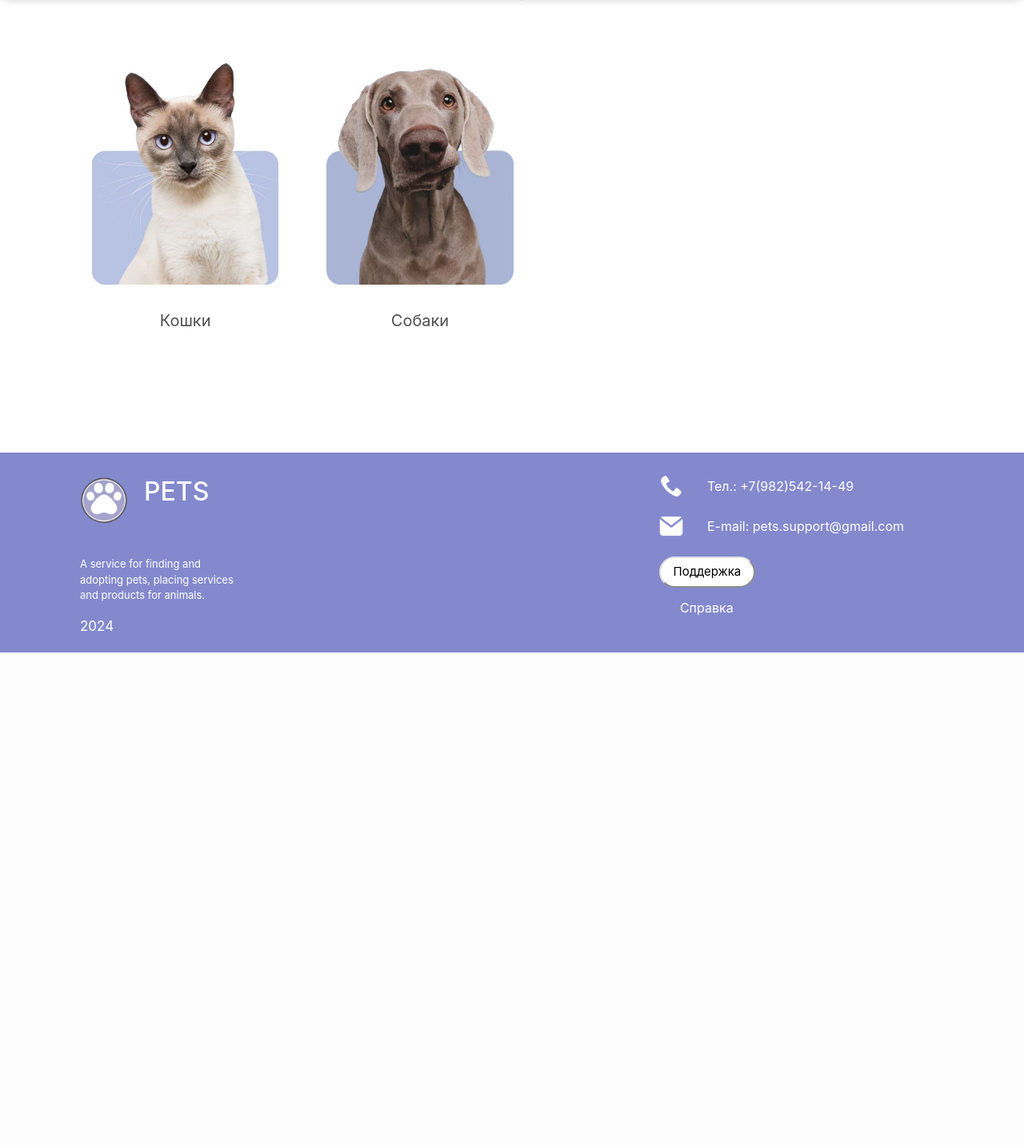
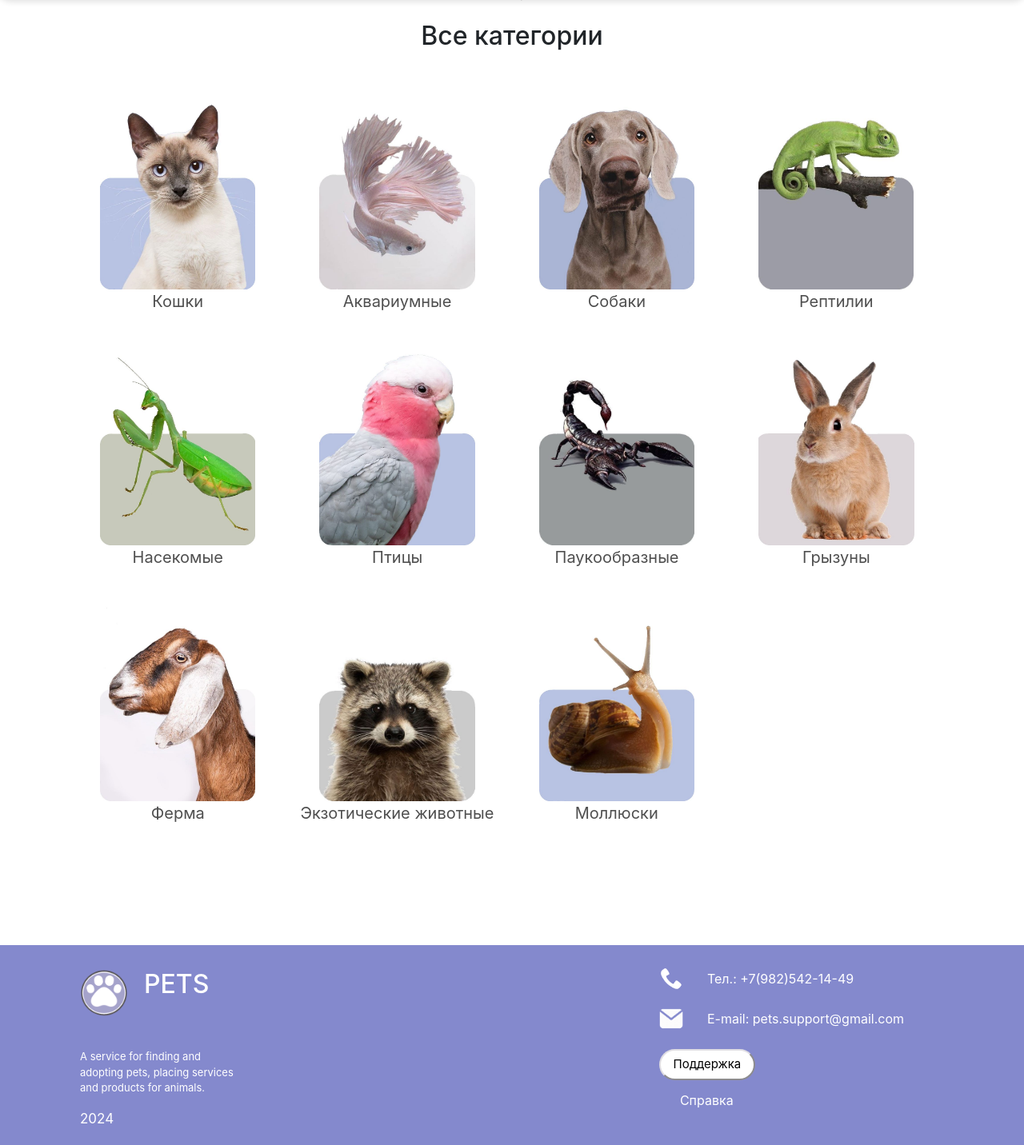
Before and after one commit to alisa9969/PETS, a Flask app: page /category in a window 1280 px wide. Shown: the part 74-1506 px from the top of the page at 80% size. Before the commit the page ends 890 px from the top, so only its background shows below. Run offline with Flask 3, Linux system fonts and the light colour scheme; some libraries are stand-ins or nearby versions.

Commit message:
категории животных

```diff
--- a/static/css/style.css
+++ b/static/css/style.css
@@ -36,6 +36,10 @@ nav div{
     padding-top: 5px;
     align-items: center;
     display: flex;
+}
+.category div:hover{
+    transform: scale(1.1);
+    transition: 0.7s;
 }
 .category{
     display: flex;
@@ -150,7 +154,7 @@ nav div{
 }
 .names:hover{
     text-decoration: none;
-    color: #4F4F4F;
+    color: #5B5BCD;
 }
 .geo a{
     font-size: 20px;
@@ -191,13 +195,15 @@ nav div{
     text-decoration: none;
     color:  #09080a;
 }
+.link:focus{
+    color: #542e85;
+    text-decoration: none;
+}
 .link:hover{
     color: #663f99;
     text-decoration: none;
-}
-.link:focus{
-    color: #542e85;
-    text-decoration: none;
+    transform: scale(1.1);
+    transition: 0.5s;
 }
 .link2 {
     padding: 5px;
@@ -282,6 +288,11 @@ nav div{
     padding: 6px;
     width: 200px;
 }
+
+.butt2:hover{
+    transform: scale(1.05);
+    transition: 0.5s;
+}
 .butt {
   font-size: 15px;
     border-radius: 30px;
@@ -340,8 +351,9 @@ nav div{
 
     /* images */
 .category_im {
-    height: 300px;
-    margin: 30px;
+    height: 250px;
+    margin: 40px;
+    margin-bottom: 0px;
 }
 .ava{
     width: 150px;
--- a/templates/category.html
+++ b/templates/category.html
@@ -1,15 +1,56 @@
 {% extends "base.html" %}
 
 {% block content %}
+<h2>Все категории</h2>
 <div class="category">
     <div style="display: block">
-        <a><img class='category_im' src="/static/img/cat.jpg"></a><br>
+        <a href=""><img class='category_im' src="/static/img/cat.jpg"></a><br>
         <a href="" class="names">Кошки</a>
     </div>
     <div style="display: block">
-        <a><img class='category_im' src="/static/img/dog.jpg"></a><br>
+        <a href=""><img class='category_im' src="/static/img/fish.jpg"></a><br>
+        <a href="" class="names">Аквариумные</a>
+
+    </div>
+    <div style="display: block">
+        <a href=""><img class='category_im' src="/static/img/dog.jpg"></a><br>
         <a href="" class="names">Собаки</a>
     </div>
-
+    <div style="display: block">
+        <a href=""><img class='category_im' src="/static/img/reptils.jpg"></a><br>
+        <a href="" class="names">Рептилии</a>
+    </div>
+</div>
+<div class="category">
+    <div style="display: block">
+        <a href=""><img class='category_im' src="/static/img/bug.jpg"></a><br>
+        <a href="" class="names">Насекомые</a>
+    </div>
+    <div style="display: block">
+        <a href=""><img class='category_im' src="/static/img/bird.jpg"></a><br>
+        <a href="" class="names">Птицы</a>
+    </div>
+    <div style="display: block">
+        <a href=""><img class='category_im' src="/static/img/spider.jpg"></a><br>
+        <a href="" class="names">Паукообразные</a>
+    </div>
+    <div style="display: block">
+        <a href=""><img class='category_im' src="/static/img/rabbit.jpg"></a><br>
+        <a href="" class="names">Грызуны</a>
+    </div>
+</div>
+<div class="category">
+    <div style="display: block">
+        <a href=""><img class='category_im' src="/static/img/ferma.jpg"></a><br>
+        <a href="" class="names">Ферма</a>
+    </div>
+    <div style="display: block">
+        <a href=""><img class='category_im' src="/static/img/exzo.jpg"></a><br>
+        <a href="" class="names">Экзотические животные</a>
+    </div>
+    <div style="display: block">
+        <a href=""><img class='category_im' src="/static/img/mollusk.jpg"></a><br>
+        <a href="" class="names">Моллюски</a>
+    </div>
 </div>
 {% endblock %}
```
Also changed, not shown: static/img/bird.jpg (added), static/img/bug.jpg (added), static/img/exzo.jpg (added), static/img/ferma.jpg (added), static/img/fish.jpg, static/img/mollusk.jpg (added), static/img/rabbit.jpg (added), static/img/reptils.jpg (added), static/img/spider.jpg (added).
